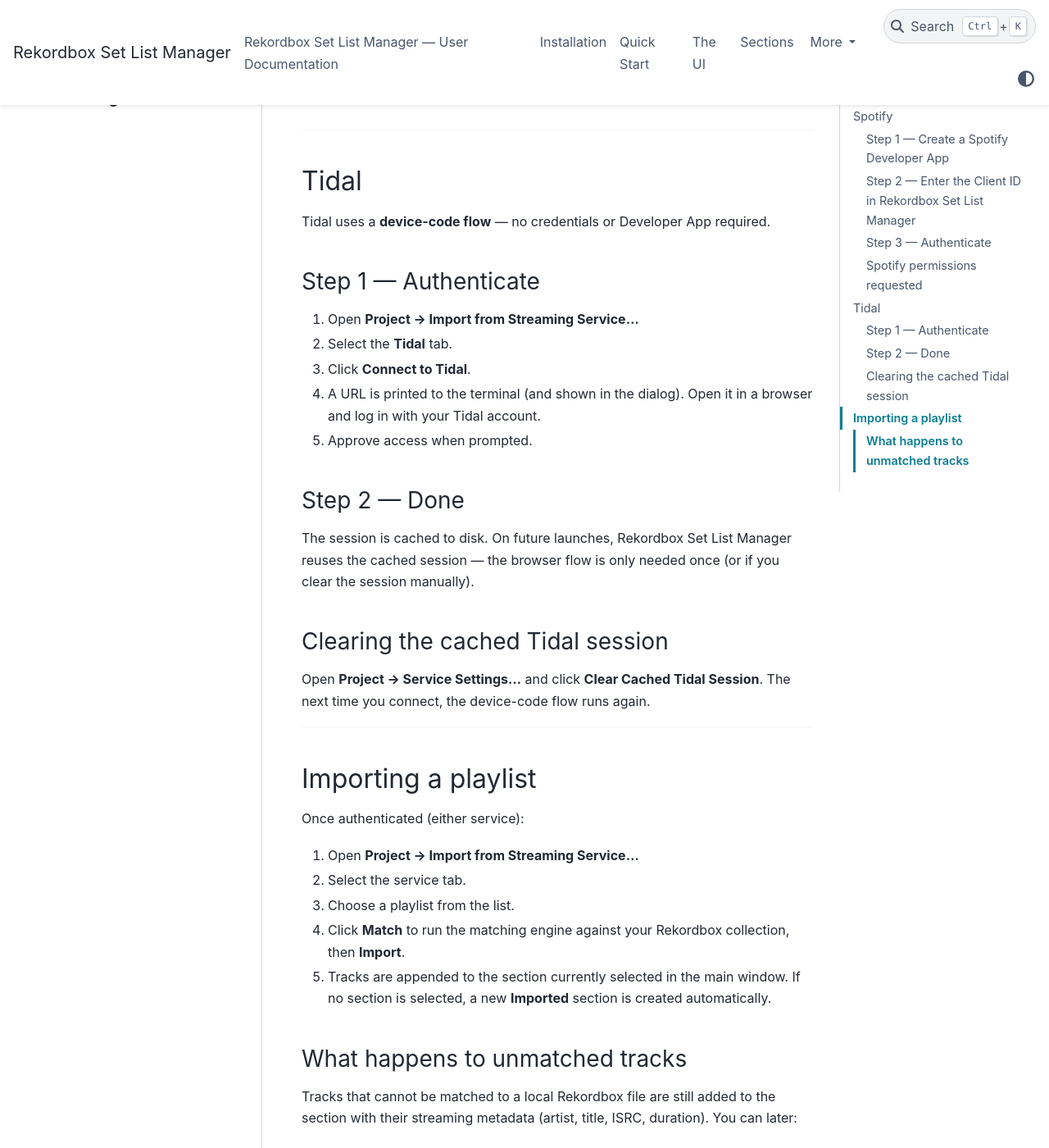
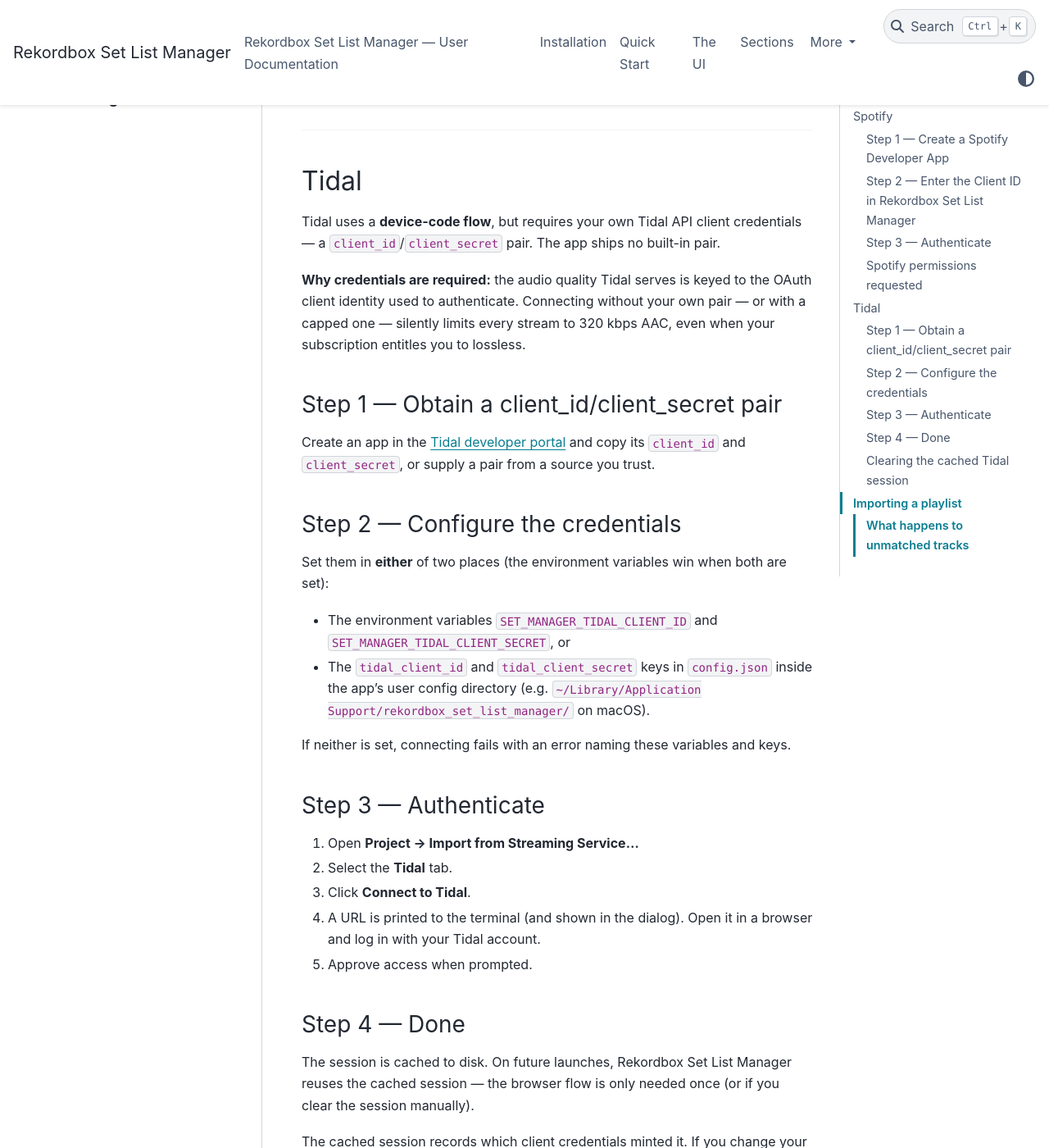
Before and after one commit to FIrgolitsch/RekordboxSetListManager, a Sphinx documentation site: the page built from docs/connecting-services.md, in a window 1280 px wide and 1400 px high, scrolled down 1680 px. Shown: the whole window at 82% size. Built offline with Sphinx 7.4.7 and the PyData theme 0.15.4, drawn with Linux system fonts in a browser that asks for light colours; pages that are not in the unit, such as notebooks, are missing from menus; some of the changed text lies outside the part shown.

Commit message:
docs(tidal): document required client credentials for Tidal auth
- Rewrite the Tidal setup section: credential requirement with quality
  rationale, developer-portal step, env-var vs config.json channels with
  env precedence, and the re-auth-on-client-change behavior
- Fix the stale 'no configuration needed' claims in README and
  docs/settings.md, and the 'No credentials needed' label in the service
  settings dialog

```diff
--- a/docs/connecting-services.md
+++ b/docs/connecting-services.md
@@ -49,9 +49,24 @@
 
 ## Tidal
 
-Tidal uses a **device-code flow** — no credentials or Developer App required.
+Tidal uses a **device-code flow**, but requires your own Tidal API client credentials — a `client_id`/`client_secret` pair.  The app ships no built-in pair.
 
-### Step 1 — Authenticate
+**Why credentials are required:** the audio quality Tidal serves is keyed to the OAuth client identity used to authenticate.  Connecting without your own pair — or with a capped one — silently limits every stream to 320 kbps AAC, even when your subscription entitles you to lossless.
+
+### Step 1 — Obtain a client_id/client_secret pair
+
+Create an app in the [Tidal developer portal](https://developer.tidal.com) and copy its `client_id` and `client_secret`, or supply a pair from a source you trust.
+
+### Step 2 — Configure the credentials
+
+Set them in **either** of two places (the environment variables win when both are set):
+
+- The environment variables `SET_MANAGER_TIDAL_CLIENT_ID` and `SET_MANAGER_TIDAL_CLIENT_SECRET`, or
+- The `tidal_client_id` and `tidal_client_secret` keys in `config.json` inside the app's user config directory (e.g. `~/Library/Application Support/rekordbox_set_list_manager/` on macOS).
+
+If neither is set, connecting fails with an error naming these variables and keys.
+
+### Step 3 — Authenticate
 
 1. Open **Project → Import from Streaming Service…**
 2. Select the **Tidal** tab.
@@ -59,9 +74,11 @@
 4. A URL is printed to the terminal (and shown in the dialog).  Open it in a browser and log in with your Tidal account.
 5. Approve access when prompted.
 
-### Step 2 — Done
+### Step 4 — Done
 
 The session is cached to disk.  On future launches, Rekordbox Set List Manager reuses the cached session — the browser flow is only needed once (or if you clear the session manually).
+
+The cached session records which client credentials minted it.  If you change your `client_id`/`client_secret`, the app detects the change, discards the stale session, and re-runs the device-code flow automatically — a session minted under a different client can never silently keep serving at that client's quality cap.
 
 ### Clearing the cached Tidal session
 
```
Also changed, not shown: README.md (+1 -1 lines), docs/settings.md (+1 -1 lines), 1 other file.
